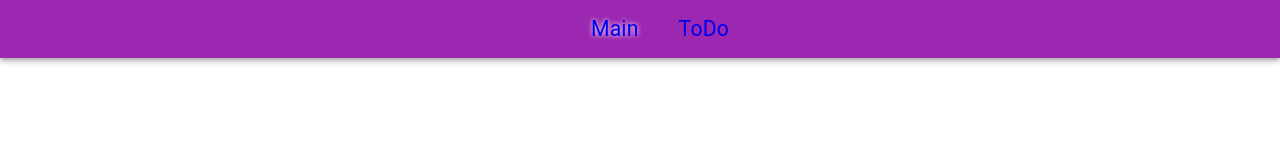
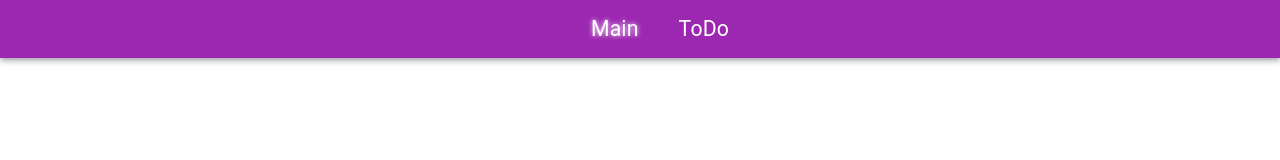
Before and after one commit to ps0m/EigerX-Practical-Exercises, a React (Create React App) app: page / in a window 1280 px wide. Shown: the top 160 px of the page. Built offline with nearby package versions, Linux system fonts and the light colour scheme.

Commit message:
fix: fix the style of links in the header

```diff
--- a/src/components/Cabinet/Cabinet.tsx
+++ b/src/components/Cabinet/Cabinet.tsx
@@ -11,7 +11,7 @@ const Cabinet = () => {
   };
 
   return (
-    <Stack maxWidth={320} alignItems="center" spacing={5}>
+    <Stack maxWidth={320} alignItems="center" py={5} spacing={5}>
       <Typography variant="h2" component="p">
         Hello!
       </Typography>
--- a/src/components/UI/Header/Header.tsx
+++ b/src/components/UI/Header/Header.tsx
@@ -8,7 +8,9 @@ const Header = () => {
       <Stack component="ul" direction="row" justifyContent="center" spacing={5} m={2}>
         {content.map((element: HeaderLinkInterface) => (
           <Typography key={element.title} variant="h4" component="li">
-            <NavLink to={element.link}>{element.title}</NavLink>
+            <NavLink to={element.link} style={{ color: 'inherit', textDecoration: 'none' }}>
+              {element.title}
+            </NavLink>
           </Typography>
         ))}
       </Stack>
```
